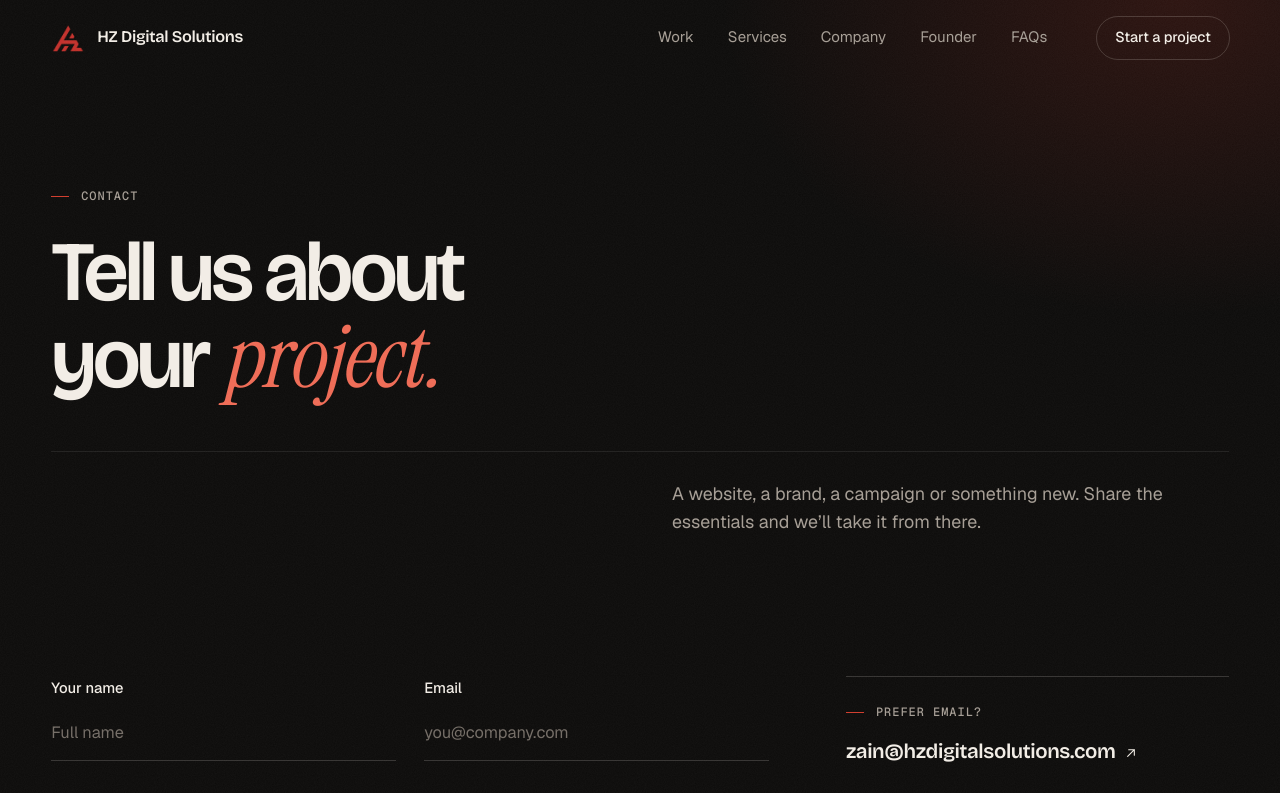
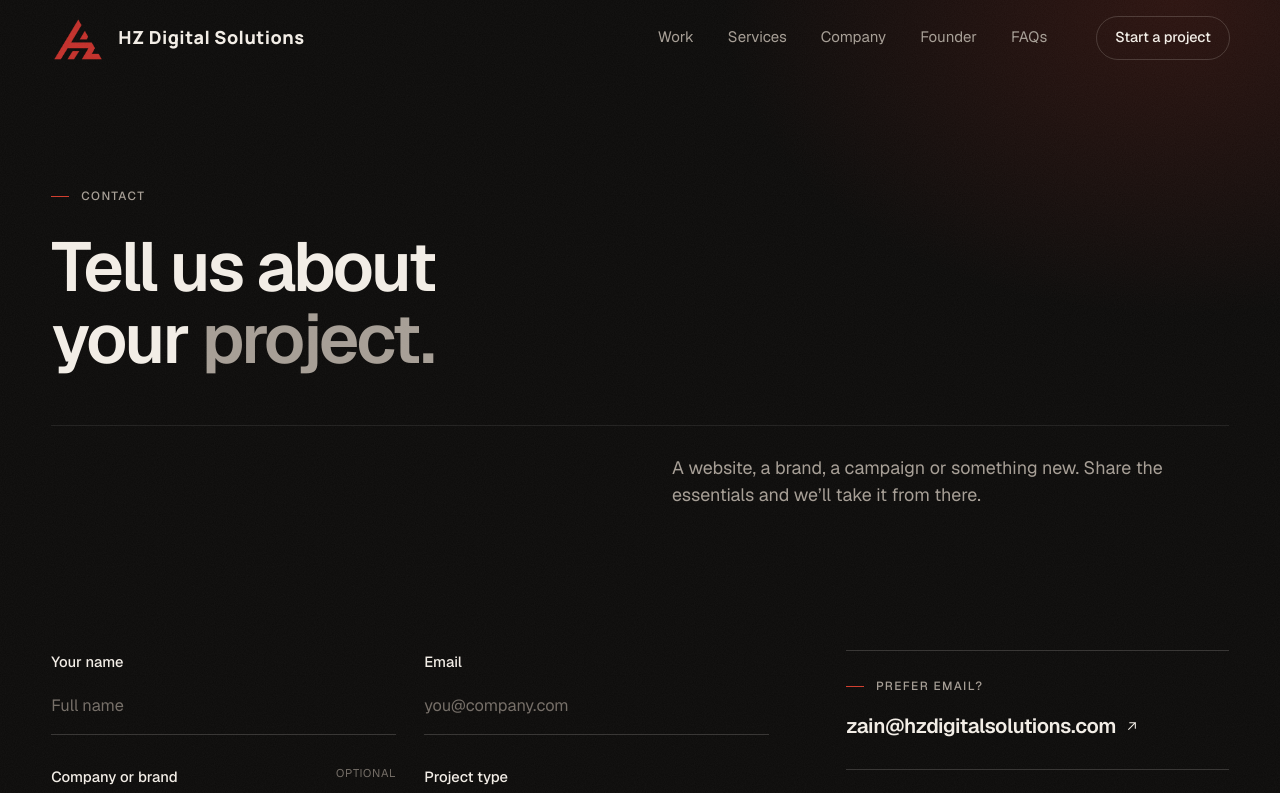
Before and after one commit to Shadow-134-code/digital, a Next.js app: page /contact in a window 1280 px wide. Shown: the top 793 px of the page. Built offline with nearby package versions, Linux system fonts and the light colour scheme.

Commit message:
Add files via upload

```diff
--- a/app/globals.css
+++ b/app/globals.css
@@ -18,11 +18,12 @@
   --accent-text: #ef6b55;     /* accent for small text and italics: meets contrast on --bg */
   --on-accent: #fff8f4;
 
-  /* --font-* are provided by next/font in app/layout.jsx */
-  --ff-display: var(--font-display), ui-sans-serif, system-ui, sans-serif;
+  /* One typeface (Geist) for the whole site; --font-* come from next/font in app/layout.jsx.
+     Manrope is used only for the HZ wordmark beside the logo. */
   --ff-sans: var(--font-sans), ui-sans-serif, system-ui, -apple-system, 'Segoe UI', sans-serif;
-  --ff-mono: var(--font-mono), ui-monospace, 'SFMono-Regular', Menlo, monospace;
-  --ff-serif: var(--font-serif), Georgia, serif;
+  --ff-display: var(--ff-sans);
+  --ff-mono: var(--ff-sans);
+  --ff-brand: var(--font-brand), var(--ff-sans);
 
   --max: 1320px;
   --gutter: clamp(20px, 4vw, 56px);
@@ -93,32 +94,25 @@ h1, h2, h3, h4, p, figure { margin: 0; }
   letter-spacing: -0.035em;
   text-wrap: balance;
 }
-.display { font-size: clamp(3rem, 8.4vw, 8.25rem); line-height: 0.92; letter-spacing: -0.05em; }
-.page-title { font-size: clamp(2.7rem, 6.6vw, 6.4rem); line-height: 0.95; letter-spacing: -0.045em; }
-.section-title { font-size: clamp(2.1rem, 4.4vw, 4rem); line-height: 1; }
-.statement { font-size: clamp(1.75rem, 3.6vw, 3.25rem); line-height: 1.1; font-weight: 500; letter-spacing: -0.03em; max-width: 22ch; }
+.display { font-size: clamp(2.9rem, 6.8vw, 6.4rem); line-height: 0.98; letter-spacing: -0.045em; }
+.page-title { font-size: clamp(2.5rem, 5.4vw, 5.2rem); line-height: 1; letter-spacing: -0.04em; }
+.section-title { font-size: clamp(2rem, 3.8vw, 3.4rem); line-height: 1.05; }
+.statement { font-size: clamp(1.6rem, 3vw, 2.7rem); line-height: 1.18; font-weight: 500; letter-spacing: -0.03em; max-width: 24ch; }
 .statement .muted { color: var(--subtle); }
 
-/* Serif italic accent: one or two words per heading, never whole sentences */
-em {
-  font-family: var(--ff-serif);
-  font-style: italic;
-  font-weight: 400;
-  letter-spacing: -0.01em;
-  color: var(--accent-text);
-  padding-right: 0.06em;
-}
-.display em, .page-title em { font-size: 1.04em; }
+/* Second line of a heading: same typeface, quieter colour. */
+em { font-style: normal; color: var(--muted); }
 
 .label {
   display: inline-flex; align-items: center; gap: 12px;
-  font-family: var(--ff-mono);
-  font-size: 0.75rem;
+  font-family: var(--ff-sans);
+  font-size: 0.74rem;
   font-weight: 500;
-  letter-spacing: 0.08em;
+  letter-spacing: 0.12em;
   text-transform: uppercase;
   color: var(--muted);
 }
+.label-index, .principle-num, .service-num, .step-num, .legal-num, .menu-index, .flow span { font-variant-numeric: tabular-nums; }
 .label::before { content: ''; width: 18px; height: 1px; background: var(--accent); }
 .label-index { color: var(--accent-text); }
 .label:has(.label-index)::before { display: none; }
@@ -186,10 +180,15 @@ p { color: var(--muted); text-wrap: pretty; }
 .site-header[data-open="true"] { background: var(--bg); border-bottom-color: transparent; }
 .header-inner { height: 100%; display: flex; align-items: center; gap: 28px; }
 
-.brand { display: inline-flex; align-items: center; gap: 12px; margin-right: auto; }
-.brand-mark { width: 34px; height: auto; transition: rotate .6s var(--ease-out); }
-.brand:hover .brand-mark { rotate: -8deg; }
-.brand-name { font-family: var(--ff-display); font-weight: 600; font-size: 1.02rem; letter-spacing: -0.02em; color: var(--text); }
+/* Logo: original HZ sizing and lettering. The mark never moves; only the name changes colour on hover. */
+.brand { display: inline-flex; align-items: center; gap: 13px; margin-right: auto; line-height: 1; }
+.brand-mark { width: auto; height: 48px; flex: none; }
+.brand-name { font-family: var(--ff-brand); font-weight: 800; font-size: 18px; letter-spacing: .025em; line-height: 1.1; color: var(--text); transition: color .3s ease; }
+.brand-name span { display: block; margin-top: 5px; font-size: 9px; font-weight: 500; letter-spacing: .23em; color: #c6bdb9; }
+.brand:hover .brand-name, .brand:focus-visible .brand-name { color: #e37868; }
+.brand--lg .brand-mark { height: 60px; }
+.brand--lg .brand-name { font-size: 21px; }
+.brand--lg .brand-name span { font-size: 11px; margin-top: 7px; }
 
 .nav-desktop ul { display: flex; gap: 6px; }
 .nav-link {
@@ -314,10 +313,6 @@ p { color: var(--muted); text-wrap: pretty; }
 .showcase-film .showcase-media { aspect-ratio: 16 / 10.4; }
 .showcase-art { margin-top: 128px; }
 .showcase-art .showcase-media { aspect-ratio: 16 / 10; }
-.showcase-site, .showcase-film, .showcase-art { animation: drift 9s var(--ease-in-out) infinite alternate; }
-.showcase-film { animation-delay: -3s; }
-.showcase-art { animation-delay: -6s; }
-@keyframes drift { from { translate: 0 0; } to { translate: 0 -10px; } }
 
 .play-badge {
   position: absolute; left: 50%; top: 50%; width: 58px; height: 58px; margin: -29px 0 0 -29px;
@@ -530,18 +525,14 @@ button:hover > .play-badge { scale: 1.08; background: var(--accent); border-colo
 .founder-hero-copy .page-title { margin-top: 26px; }
 .founder-hero-copy .enter-late { display: grid; gap: 14px; margin-top: 36px; padding-top: 28px; border-top: 1px solid var(--line); }
 .founder-hero-copy .page-intro { grid-column: auto; }
-.founder-role { font-family: var(--ff-mono); font-size: 0.8rem; letter-spacing: 0.04em; color: var(--text); }
+.founder-role { font-size: 1.02rem; font-weight: 500; color: var(--text); }
+.founder-teaser-copy .founder-role { margin-bottom: 4px; }
+.portrait-caption { position: absolute; left: 16px; bottom: 16px; padding: 8px 12px; border-radius: 6px; line-height: 1.5; background: rgba(13, 12, 11, 0.7); -webkit-backdrop-filter: blur(8px); backdrop-filter: blur(8px); color: var(--text); }
+.portrait-caption::before { display: none; }
 .founder-hero-portrait { aspect-ratio: 4 / 5; }
-.founder-hero-portrait figcaption { position: absolute; left: 16px; bottom: 16px; padding: 8px 12px; border-radius: 6px; background: rgba(13, 12, 11, 0.7); -webkit-backdrop-filter: blur(8px); backdrop-filter: blur(8px); color: var(--text); }
+.founder-hero-portrait figcaption { position: absolute; left: 16px; bottom: 16px; padding: 8px 12px; border-radius: 6px; line-height: 1.5; background: rgba(13, 12, 11, 0.7); -webkit-backdrop-filter: blur(8px); backdrop-filter: blur(8px); color: var(--text); }
 .founder-hero-portrait figcaption::before { display: none; }
 
-.focus-list { display: flex; flex-wrap: wrap; gap: 12px 14px; margin-top: clamp(40px, 5vw, 64px); }
-.focus-list li {
-  font-family: var(--ff-display); font-weight: 500; font-size: clamp(1.3rem, 2.6vw, 2.2rem); letter-spacing: -0.03em;
-  padding: 10px 24px 12px; border: 1px solid var(--line-strong); border-radius: 999px; color: var(--text);
-  transition: background-color .3s ease, border-color .3s ease, color .3s ease;
-}
-.focus-list li:hover { background: var(--accent); border-color: var(--accent); color: var(--on-accent); }
 
 /* ---------- FAQ ---------- */
 .faq-layout { display: grid; grid-template-columns: minmax(220px, 0.42fr) minmax(0, 1fr); gap: clamp(40px, 7vw, 120px); align-items: start; }
@@ -674,14 +665,6 @@ button:hover > .play-badge { scale: 1.08; background: var(--accent); border-colo
 .footer-bottom a, .to-top { color: var(--muted); transition: color .2s ease; }
 .footer-bottom a:hover, .to-top:hover { color: var(--text); }
 .to-top { display: inline-flex; align-items: center; gap: 8px; }
-.footer-wordmark { overflow: hidden; line-height: 0.74; margin-top: 8px; pointer-events: none; user-select: none; }
-.footer-wordmark span {
-  display: block; text-align: center; white-space: nowrap;
-  font-family: var(--ff-display); font-weight: 700; letter-spacing: -0.06em;
-  font-size: 19.5vw; color: transparent;
-  -webkit-text-stroke: 1px rgba(242, 236, 228, 0.12);
-  translate: 0 18%;
-}
 
 /* ---------- Dialog ---------- */
 .media-dialog {
@@ -760,6 +743,12 @@ button:hover > .play-badge { scale: 1.08; background: var(--accent); border-colo
 
 @media (max-width: 640px) {
   body { font-size: 1rem; }
+  .brand-mark { height: 38px; }
+  .brand-name { font-size: 15px; }
+  .brand-name span { font-size: 8px; margin-top: 4px; }
+  .brand--lg .brand-mark { height: 48px; }
+  .brand--lg .brand-name { font-size: 18px; }
+  .brand--lg .brand-name span { font-size: 9px; margin-top: 5px; }
   .display { font-size: clamp(2.7rem, 13.4vw, 4.2rem); }
   .page-title { font-size: clamp(2.5rem, 12vw, 3.6rem); }
   .hero-actions { gap: 22px; }
--- a/app/layout.jsx
+++ b/app/layout.jsx
@@ -1,15 +1,14 @@
 import { headers } from 'next/headers'
-import { Bricolage_Grotesque, Geist, Geist_Mono, Instrument_Serif } from 'next/font/google'
+import { Geist, Manrope } from 'next/font/google'
 import Navbar from '../components/Navbar'
 import Footer from '../components/Footer'
 import CursorBadge from '../components/CursorBadge'
 import './globals.css'
 
 // Fonts are downloaded at build time and served from this site (no external requests).
-const display = Bricolage_Grotesque({ subsets: ['latin'], variable: '--font-display', display: 'swap', axes: ['opsz'] })
+// Geist for the whole site; Manrope only for the HZ wordmark next to the logo (the original brand lettering).
 const sans = Geist({ subsets: ['latin'], variable: '--font-sans', display: 'swap' })
-const mono = Geist_Mono({ subsets: ['latin'], variable: '--font-mono', display: 'swap' })
-const serif = Instrument_Serif({ subsets: ['latin'], variable: '--font-serif', display: 'swap', weight: '400', style: 'italic' })
+const brand = Manrope({ subsets: ['latin'], variable: '--font-brand', display: 'swap', weight: ['500', '800'] })
 
 export const metadata = {
   title: {
@@ -33,7 +32,7 @@ export const viewport = {
 export default async function RootLayout({ children }) {
   await headers() // Per-request rendering supplies a fresh CSP nonce to Next.js scripts.
   return (
-    <html lang="en" data-scroll-behavior="smooth" className={`${display.variable} ${sans.variable} ${mono.variable} ${serif.variable}`}>
+    <html lang="en" data-scroll-behavior="smooth" className={`${sans.variable} ${brand.variable}`}>
       <body>
         <a className="skip-link" href="#main-content">Skip to content</a>
         <Navbar />
```
